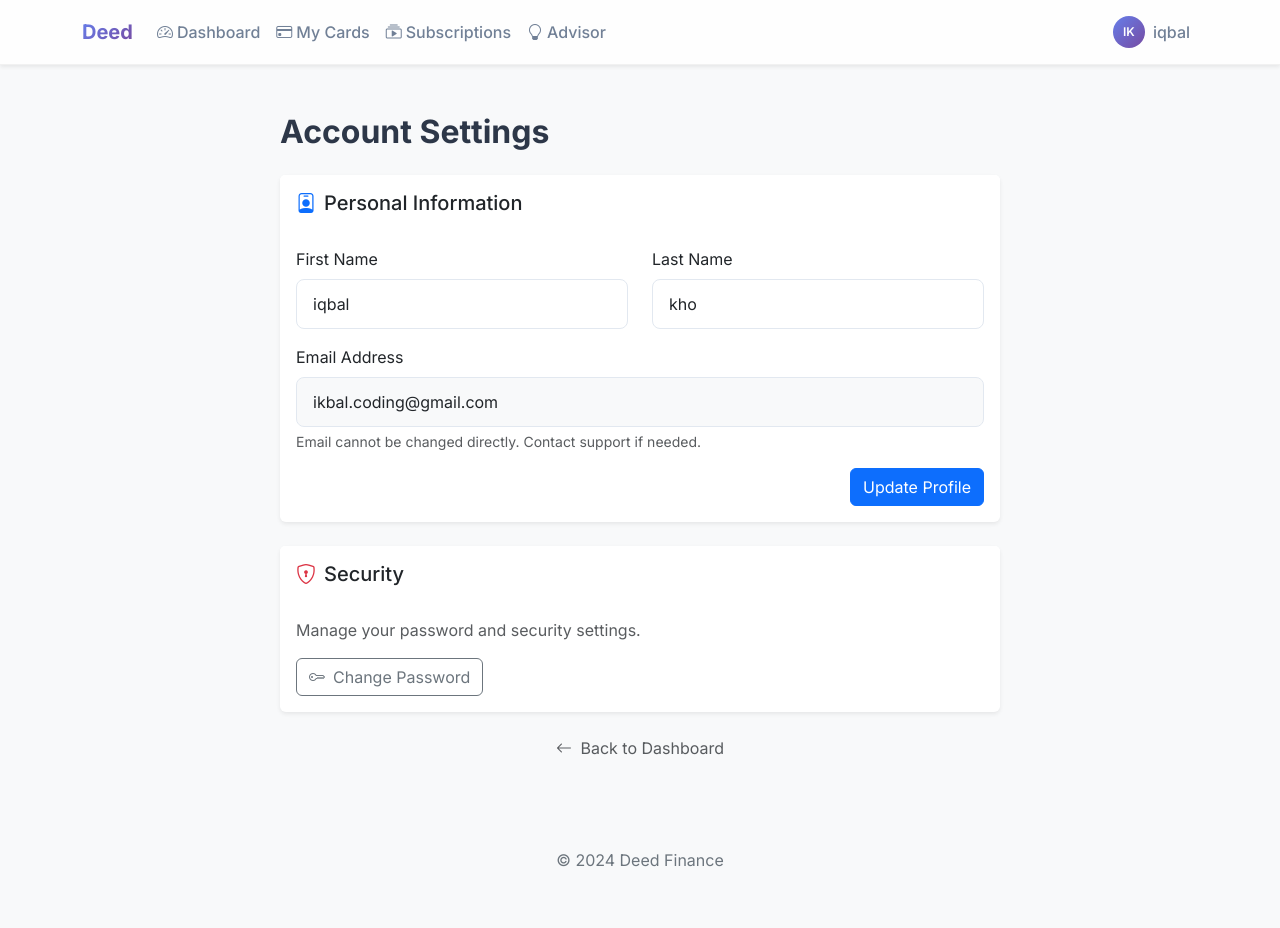
After one commit to iqbalkhosti/deed-finance, a Flask app: page /profile in a window 1280 px wide. The commit adds this page. Run offline with Flask 3, Linux system fonts and the light colour scheme; a user stored in the database is signed in.

Commit message:
Final version of project

```diff
--- a/app.py
+++ b/app.py
@@ -10,17 +10,17 @@ from sqlalchemy import create_engine
 from sqlalchemy.orm import sessionmaker
 
 from models import Base, Client, CreditCard, Subscription, SpendingCategory, CardBonus, UserCard, UserSubscription
-from forms import SignupForm, LoginForm, VerificationForm
+from forms import SignupForm, LoginForm, VerificationForm, EditProfileForm, ChangePasswordForm
 from email_utils import generate_verification_code, get_code_expiry, send_verification_email
-
+from config import Config
 import os
 
 # App setup
 app = Flask(__name__, template_folder="templates")
-app.config["SECRET_KEY"] = os.environ.get("SECRET_KEY", "dev-secret-key-change-in-production")
+app.config.from_object(Config)
 
 # Database setup
-engine = create_engine("sqlite:///clients.db", echo=False)
+engine = create_engine(app.config["DB_URI"], echo=False)
 Session = sessionmaker(bind=engine)
 
 # Extensions
@@ -226,6 +226,49 @@ def logout():
     flash("You have been logged out.", "info")
     return redirect(url_for("index"))
 
+
+@app.route("/profile", methods=["GET", "POST"])
+@login_required
+def profile():
+    """User profile settings."""
+    form = EditProfileForm()
+
+    if request.method == 'GET':
+        form.first_name.data = current_user.first_name
+        form.surname.data = current_user.surname
+
+    if form.validate_on_submit():
+        with Session() as session:
+            client = session.get(Client, current_user.id)
+            if client:
+                client.first_name = form.first_name.data
+                client.surname = form.surname.data
+                session.commit()
+                flash("Profile updated successfully!", "success")
+                return redirect(url_for("profile"))
+
+    return render_template("profile.html", form=form)
+
+
+@app.route("/change-password", methods=["GET", "POST"])
+@login_required
+def change_password():
+    """Change user password."""
+    form = ChangePasswordForm()
+
+    if form.validate_on_submit():
+        with Session() as session:
+            client = session.get(Client, current_user.id)
+            if client and bcrypt.check_password_hash(client.password, form.current_password.data):
+                hashed_password = bcrypt.generate_password_hash(form.new_password.data).decode('utf-8')
+                client.password = hashed_password
+                session.commit()
+                flash("Password changed successfully!", "success")
+                return redirect(url_for("profile"))
+            else:
+                flash("Incorrect current password.", "danger")
+
+    return render_template("change_password.html", form=form)
 
 # =============================================================================
 # Dashboard Routes (Protected)
@@ -561,6 +604,20 @@ def calculate_points():
 
 
 # =============================================================================
+# Error Handlers
+# =============================================================================
+
+@app.errorhandler(404)
+def page_not_found(e):
+    return render_template('404.html'), 404
+
+
+@app.errorhandler(500)
+def internal_server_error(e):
+    return render_template('500.html'), 500
+
+
+# =============================================================================
 # Run App
 # =============================================================================
 
--- a/forms.py
+++ b/forms.py
@@ -51,3 +51,31 @@ class VerificationForm(FlaskForm):
         validators=[DataRequired(), Length(min=6, max=6, message="Please enter the 6-digit code.")]
     )
     submit = SubmitField("Verify Email")
+
+
+class EditProfileForm(FlaskForm):
+    first_name = StringField(
+        "First Name",
+        validators=[DataRequired(), Length(min=2, max=100)]
+    )
+    surname = StringField(
+        "Last Name",
+        validators=[DataRequired(), Length(min=2, max=100)]
+    )
+    submit = SubmitField("Update Profile")
+
+
+class ChangePasswordForm(FlaskForm):
+    current_password = PasswordField(
+        "Current Password",
+        validators=[DataRequired()]
+    )
+    new_password = PasswordField(
+        "New Password",
+        validators=[DataRequired(), Length(min=8, max=256, message="Password must be at least 8 characters.")]
+    )
+    confirm_new = PasswordField(
+        "Confirm New Password",
+        validators=[DataRequired(), EqualTo("new_password", message="Passwords must match.")]
+    )
+    submit = SubmitField("Change Password")
--- a/templates/base.html
+++ b/templates/base.html
@@ -9,6 +9,8 @@
     integrity="sha384-LN+7fdVzj6u52u30Kp6M/trliBMCMKTyK833zpbD+pXdCLuTusPj697FH4R/5mcr" crossorigin="anonymous">
   <link rel="stylesheet" href="https://cdn.jsdelivr.net/npm/bootstrap-icons@1.11.3/font/bootstrap-icons.min.css">
   <link rel="stylesheet" href="{{ url_for('static', filename='css/style.css') }}">
+  <script src="https://cdn.jsdelivr.net/npm/chart.js"></script>
+
 </head>
 
 <body>
--- a/templates/index.html
+++ b/templates/index.html
@@ -5,9 +5,9 @@
 {% block content %}
 <!-- Hero Section -->
 <div class="bg-gradient px-4 py-5 text-center"
-  style="background: linear-gradient(135deg, #667eea 0%, #764ba2 100%); margin: -1.5rem -0.75rem 2rem; padding: 4rem 1rem !important;">
+  style="background: linear-gradient(135deg, #4967ec 0%, #764ba2 100%); margin: -1.5rem -0.75rem 2rem; padding: 4rem 1rem !important;">
   <div class="py-5">
-    <h1 class="display-4 fw-bold text-white mb-3">
+    <h1 class="display-5 fw-bold text-white mb-3">
       Stop Paying for Subscriptions
     </h1>
     <p class="lead text-white-50 mb-4 mx-auto" style="max-width: 600px;">
--- /dev/null
+++ b/templates/profile.html
@@ -0,0 +1,73 @@
+{% extends "base.html" %}
+
+{% block title %}My Profile{% endblock %}
+
+{% block content %}
+<div class="container py-4 animate-fade-in">
+    <div class="row justify-content-center">
+        <div class="col-lg-8">
+            <h1 class="h2 fw-bold mb-4">Account Settings</h1>
+
+            <!-- Profile Info Card -->
+            <div class="card border-0 shadow-sm mb-4">
+                <div class="card-header bg-white border-0 py-3">
+                    <h5 class="mb-0"><i class="bi bi-person-badge me-2 text-primary"></i>Personal Information</h5>
+                </div>
+                <div class="card-body">
+                    <form method="POST" action="{{ url_for('profile') }}">
+                        {{ form.hidden_tag() }}
+
+                        <div class="row mb-3">
+                            <div class="col-md-6">
+                                <label class="form-label">First Name</label>
+                                {{ form.first_name(class="form-control", placeholder="Enter first name") }}
+                                {% for error in form.first_name.errors %}
+                                <div class="text-danger small mt-1">{{ error }}</div>
+                                {% endfor %}
+                            </div>
+                            <div class="col-md-6">
+                                <label class="form-label">Last Name</label>
+                                {{ form.surname(class="form-control", placeholder="Enter last name") }}
+                                {% for error in form.surname.errors %}
+                                <div class="text-danger small mt-1">{{ error }}</div>
+                                {% endfor %}
+                            </div>
+                        </div>
+
+                        <div class="mb-3">
+                            <label class="form-label">Email Address</label>
+                            <input type="email" class="form-control bg-light" value="{{ current_user.email }}" disabled
+                                readonly>
+                            <div class="form-text">Email cannot be changed directly. Contact support if needed.</div>
+                        </div>
+
+                        <div class="d-flex justify-content-end">
+                            {{ form.submit(class="btn btn-primary") }}
+                        </div>
+                    </form>
+                </div>
+            </div>
+
+            <!-- Security Card -->
+            <div class="card border-0 shadow-sm">
+                <div class="card-header bg-white border-0 py-3">
+                    <h5 class="mb-0"><i class="bi bi-shield-lock me-2 text-danger"></i>Security</h5>
+                </div>
+                <div class="card-body">
+                    <p class="text-muted mb-3">Manage your password and security settings.</p>
+
+                    <a href="{{ url_for('change_password') }}" class="btn btn-outline-secondary">
+                        <i class="bi bi-key me-2"></i>Change Password
+                    </a>
+                </div>
+            </div>
+
+            <div class="mt-4 text-center">
+                <a href="{{ url_for('dashboard') }}" class="text-decoration-none text-muted">
+                    <i class="bi bi-arrow-left me-1"></i> Back to Dashboard
+                </a>
+            </div>
+        </div>
+    </div>
+</div>
+{% endblock %}
```
Also changed, not shown: config.py (added, +14 -0 lines), templates/404.html (added, +21 -0 lines), templates/500.html (added, +20 -0 lines), templates/change_password.html (added, +50 -0 lines), templates/dashboard.html (+36 -0 lines), tests/conftest.py (added, +51 -0 lines), tests/test_basic.py (added, +25 -0 lines), clients.db.
